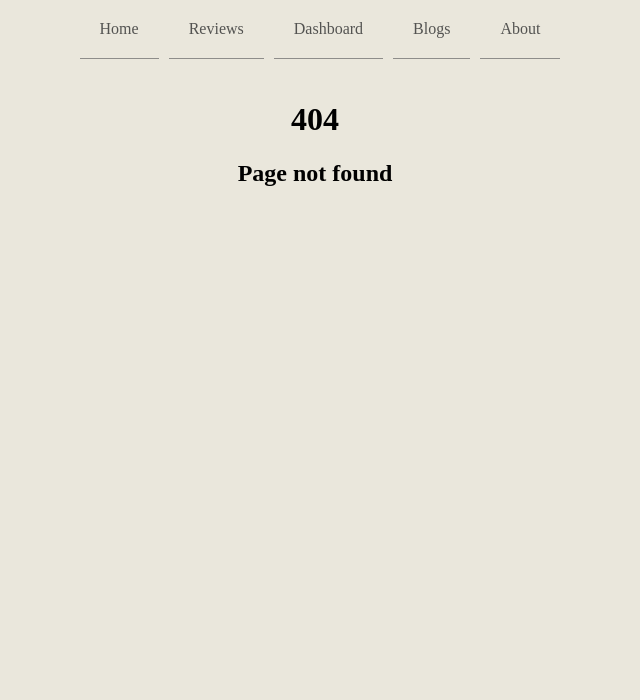
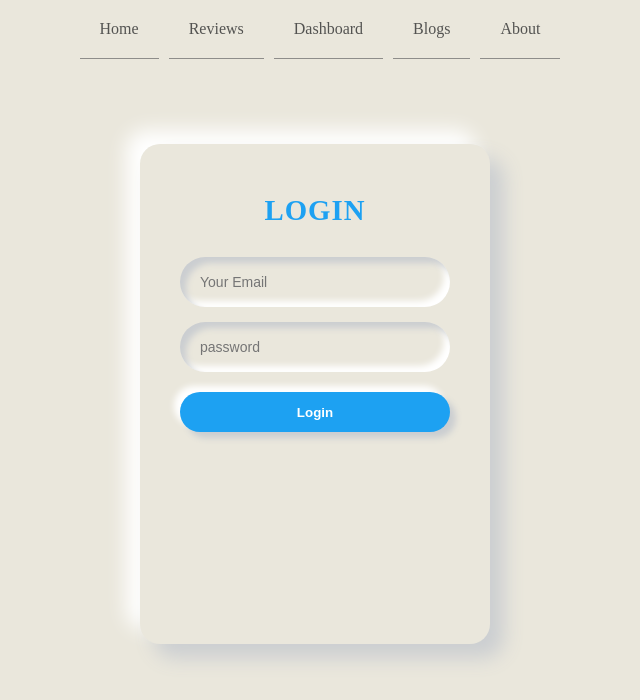
Before and after one commit to Raiyan109/product-analysis-website-assign-9, a React (Create React App) app: page /login in a window 1280 px wide. Before the commit this address had no page. Shown: the top 700 px of the page, without its empty margins (325-965 px from the left). Built offline with nearby package versions, Linux system fonts and the light colour scheme; a web font is replaced by a local one.

Commit message:
git remote

```diff
--- a/package.json
+++ b/package.json
@@ -6,8 +6,10 @@
     "@testing-library/jest-dom": "^5.16.3",
     "@testing-library/react": "^12.1.4",
     "@testing-library/user-event": "^13.5.0",
+    "firebase": "^9.6.11",
     "react": "^18.0.0",
     "react-dom": "^18.0.0",
+    "react-firebase-hooks": "^5.0.3",
     "react-router-dom": "^6.3.0",
     "react-scripts": "5.0.0",
     "recharts": "^2.1.9",
--- a/src/App.js
+++ b/src/App.js
@@ -9,6 +9,8 @@
 import About from './components/About/About';
 import PageNotFound from './components/PageNotFound/PageNotFound';
 import useReview from './components/Hooks/useReview';
+import RequireAuth from './components/Auth/RequireAuth/RequireAuth';
+import Login from './components/Auth/Login/Login';
 
 function App() {
 
@@ -19,7 +21,12 @@
         <Route path='/' element={<Home></Home>}></Route>
         <Route path='/home' element={<Home></Home>}></Route>
         <Route path='/reviews' element={<Reviews></Reviews>}></Route>
-        <Route path='/dashboard' element={<Dashboard></Dashboard>}></Route>
+        <Route path='/dashboard' element={
+          <RequireAuth>
+            <Dashboard></Dashboard>
+          </RequireAuth>
+        }></Route>
+        <Route path='/login' element={<Login></Login>}></Route>
         <Route path='/blogs' element={<Blogs></Blogs>}></Route>
         <Route path='/about' element={<About></About>}></Route>
         <Route path='*' element={<PageNotFound></PageNotFound>}></Route>
--- /dev/null
+++ b/src/components/Auth/Login/Login.css
@@ -0,0 +1,73 @@
+.login-container {
+    position: relative;
+    width: 350px;
+    margin: 4rem auto;
+    height: 500px;
+    border-radius: 20px;
+    padding: 40px;
+    box-sizing: border-box;
+    background: #eae7dc;
+    box-shadow: 14px 14px 20px #cbced1, -14px -14px 20px white;
+}
+
+.login-title {
+    text-align: center;
+    margin-top: 10px;
+    font-weight: 900;
+    font-size: 1.8rem;
+    color: #1da1f2;
+    letter-spacing: 1px;
+}
+
+.login-form {
+    text-align: left;
+    margin-top: 30px;
+}
+
+.login-container label,
+.login-container input,
+.login-container button {
+    display: block;
+    width: 100%;
+    padding: 0;
+    border: none;
+    outline: none;
+    box-sizing: border-box;
+}
+
+.login-container input {
+    background: #eae7dc;
+    margin: 15px 0 0 0;
+    padding: 10px;
+    padding-left: 20px;
+    height: 50px;
+    font-size: 14px;
+    border-radius: 50px;
+    box-shadow: inset 6px 6px 6px #cbced1, inset -6px -6px 6px white;
+}
+
+.login-container button {
+    color: white;
+    margin-top: 20px;
+    background: #1da1f2;
+    height: 40px;
+    border-radius: 20px;
+    cursor: pointer;
+    font-weight: 900;
+    box-shadow: 6px 6px 6px #cbced1, -6px -6px 6px white;
+    transition: 0.5s;
+}
+
+.login-container button:hover {
+    box-shadow: none;
+}
+
+.error-message {
+    font-size: 12px;
+    color: red;
+    margin: 10px;
+}
+
+.error-message::before {
+    content: "❌ ";
+}
--- /dev/null
+++ b/src/components/Auth/Login/Login.js
@@ -0,0 +1,78 @@
+import React, { useState } from 'react';
+import { useSignInWithEmailAndPassword } from 'react-firebase-hooks/auth';
+import { auth } from '../../../firebase.init';
+import './Login.css'
+
+const Login = () => {
+    const [userInfo, setUserInfo] = useState({
+        email: '',
+        password: ''
+    })
+    const [errors, setErrors] = useState({
+        email: '',
+        password: '',
+        general: '',
+    })
+
+    const [
+        signInWithEmailAndPassword,
+        user,
+        loading,
+        hookError,
+    ] = useSignInWithEmailAndPassword(auth);
+
+    const handleEmailChange = e => {
+
+        const emailRegex = /\S+@\S+\.\S+/;
+        const validEmail = emailRegex.test(e.target.value)
+
+        if (validEmail) {
+            setUserInfo({ ...userInfo, email: e.target.value })
+            setErrors({ ...errors, email: '' })
+        }
+        else {
+            setErrors({ ...errors, email: 'Invalid email' })
+            setUserInfo({ ...userInfo, email: '' })
+        }
+    }
+
+    const handlePasswordChange = e => {
+        const passwordRegex = /.{6,}/
+        const validPassword = passwordRegex.test(e.target.value)
+
+        if (validPassword) {
+            setUserInfo({ ...userInfo, password: e.target.value })
+            setErrors({ ...errors, password: '' })
+
+        }
+        else {
+            setErrors({ ...errors, password: 'Minimum 6 characters' })
+            setUserInfo({ ...userInfo, password: '' })
+
+        }
+    }
+
+    const handleLogin = e => {
+        e.preventDefault()
+        // signInWithEmailAndPassword(email, password)
+    }
+    // console.log(email, password)
+
+    return (
+        <div className='login-container'>
+            <div className="login-title">LOGIN </div>
+            <form className='login-form' onSubmit={handleLogin}>
+                <input type="text" placeholder='Your Email' onChange={handleEmailChange} />
+                {errors?.email && <p className='error-message'>{errors.email}</p>}
+                <input type="password" placeholder='password' name="" id="" onChange={handlePasswordChange} />
+                {errors?.password && <p className='error-message'>{errors.password}</p>}
+                <button>Login</button>
+
+                {/* {error && <p className='error-message'>{error}</p>} */}
+                {hookError && <p className='error-message'>{hookError?.message}</p>}
+            </form>
+        </div>
+    );
+};
+
+export default Login;
--- /dev/null
+++ b/src/components/Auth/RequireAuth/RequireAuth.js
@@ -0,0 +1,24 @@
+import React from 'react';
+import { useAuthState } from 'react-firebase-hooks/auth'
+import { Navigate, useLocation } from 'react-router-dom';
+import { auth } from '../../../firebase.init'
+
+
+const RequireAuth = ({ children }) => {
+    const [user, loading, error] = useAuthState(auth);
+    const location = useLocation()
+
+    if (loading) {
+        return <p>Loading </p>
+    }
+
+    if (user) {
+        return children
+    }
+    else {
+        return <Navigate to='/login' state={{ from: location }} replace />
+    }
+
+};
+
+export default RequireAuth;
--- a/src/components/Dashboard/Dashboard.js
+++ b/src/components/Dashboard/Dashboard.js
@@ -7,7 +7,7 @@
             "month": "Mar",
             "investment": 100000,
             "sell": 241,
-            "revenue": 10401
+            "revenue": 104010
         },
         {
             "month": "Apr",
--- /dev/null
+++ b/src/firebase.init.js
@@ -0,0 +1,22 @@
+// Import the functions you need from the SDKs you need
+import { initializeApp } from "firebase/app";
+import { getAuth } from 'firebase/auth'
+// TODO: Add SDKs for Firebase products that you want to use
+// https://firebase.google.com/docs/web/setup#available-libraries
+
+// Your web app's Firebase configuration
+const firebaseConfig = {
+    apiKey: "AIzaSyAQYCWMThYeU0f643EE-LPfiOJSxZq0dak",
+    authDomain: "watch-review-site-assignment-9.firebaseapp.com",
+    projectId: "watch-review-site-assignment-9",
+    storageBucket: "watch-review-site-assignment-9.appspot.com",
+    messagingSenderId: "636717906507",
+    appId: "1:636717906507:web:5af0d1983c0eb543ec6bce"
+};
+
+// Initialize Firebase
+const app = initializeApp(firebaseConfig);
+
+export const auth = getAuth(app)
+
+export default app
```
Also changed, not shown: 1 other file (tests, documents, lock files or other folders).
